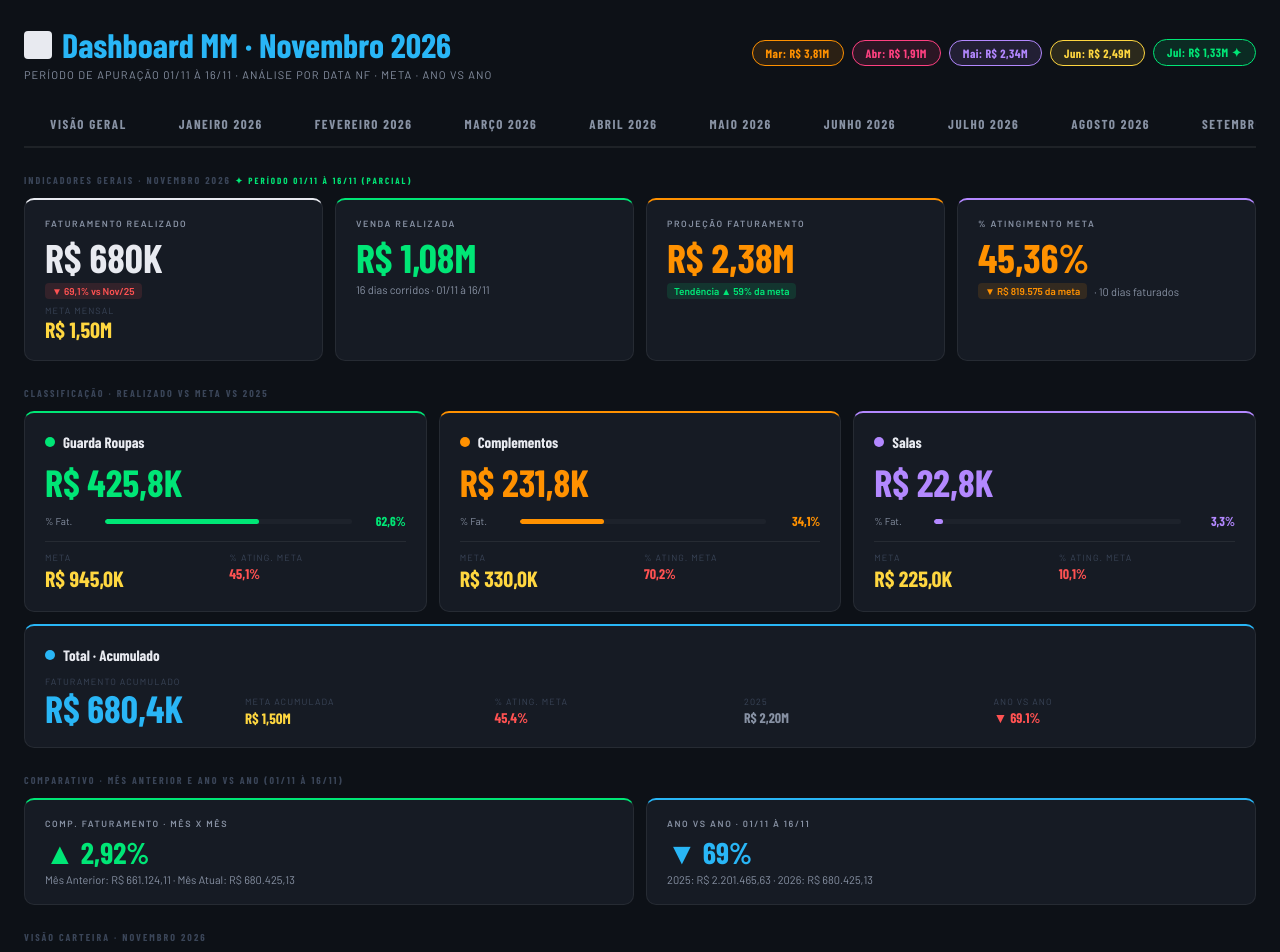
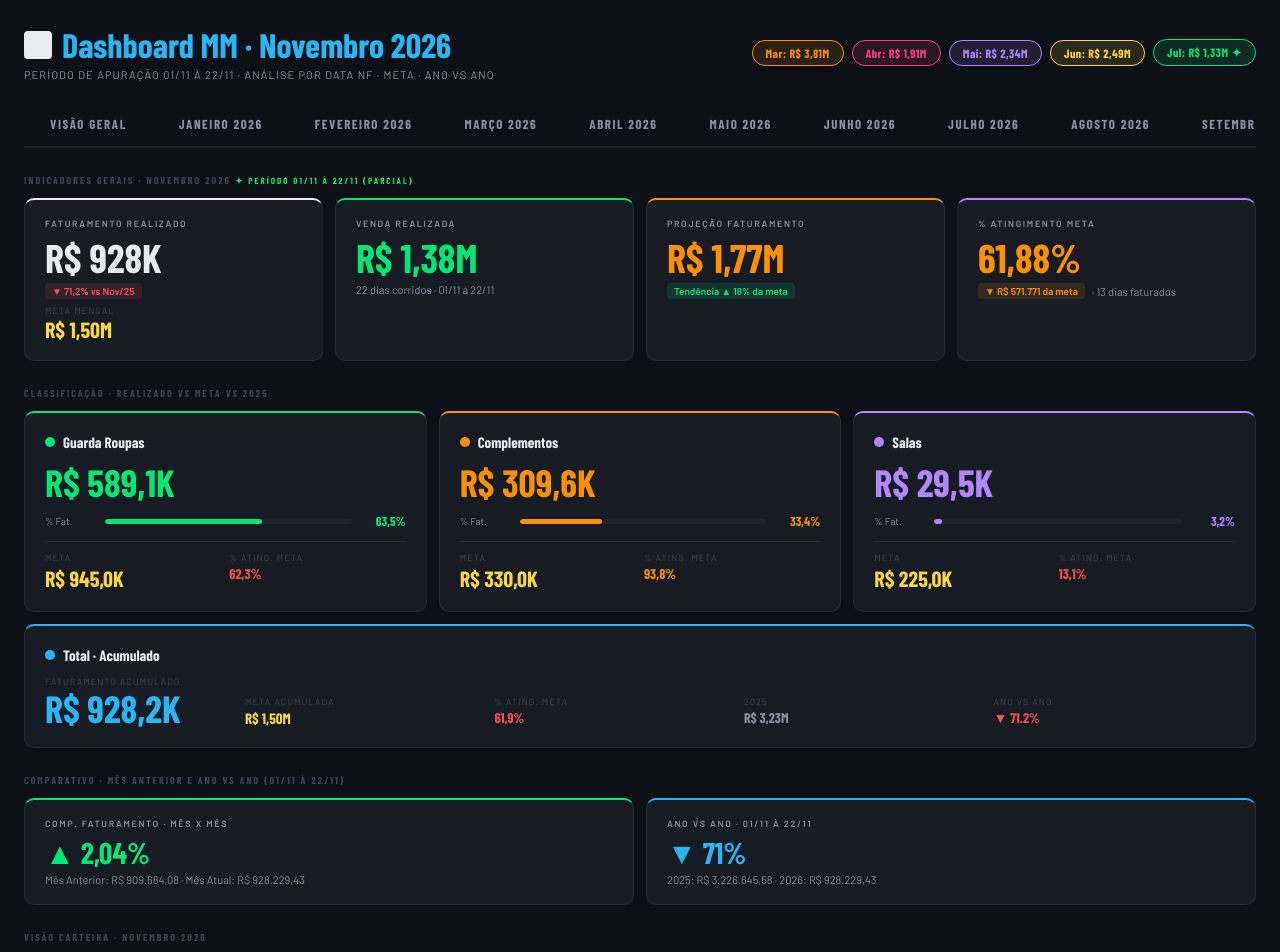
Before and after one commit to easyhouseloja/painelgestao, a plain HTML site: page vendas_1P.html in a window 1280 px wide. Shown: the top 952 px of the page. Drawn offline with nearby package versions, Linux system fonts and the light colour scheme; a web font is replaced by a local one.

Commit message:
Add files via upload

```diff
--- a/vendas_1P.html
+++ b/vendas_1P.html
@@ -3,7 +3,7 @@
 <head>
 <meta charset="UTF-8">
 <meta name="viewport" content="width=device-width, initial-scale=1.0">
-<title>Dashboard MM · Novembro 2026 (01/11 a 16/11)</title>
+<title>Dashboard MM · Novembro 2026 (01/11 a 22/11)</title>
 <link href="https://fonts.googleapis.com/css2?family=Barlow+Condensed:wght@400;600;700;800&family=Barlow:wght@400;500;600&display=swap" rel="stylesheet">
 <script src="https://cdnjs.cloudflare.com/ajax/libs/Chart.js/4.4.1/chart.umd.js"></script>
 <style>
@@ -112,7 +112,7 @@ table.dt tbody tr:hover{background:#ffffff04}
 <div class="topbar">
   <div class="topbar-left">
     <h1><span class="icon-sq"></span>Dashboard MM · Novembro 2026</h1>
-    <div class="period">Período de Apuração 01/11 à 16/11 · Análise por Data NF · Meta · Ano vs Ano</div>
+    <div class="period">Período de Apuração 01/11 à 22/11 · Análise por Data NF · Meta · Ano vs Ano</div>
   </div>
   <div class="topbar-right">
     <span class="tb tb-orange">Mar: R$ 3,81M</span>
@@ -412,25 +412,25 @@ table.dt tbody tr:hover{background:#ffffff04}
 
 <!-- NOVEMBRO -->
 <div class="month-page active" id="pg11">
-  <div class="section-lbl">Indicadores Gerais · Novembro 2026 <span style="color:var(--green);font-size:9px">✦ Período 01/11 à 16/11 (parcial)</span></div>
+  <div class="section-lbl">Indicadores Gerais · Novembro 2026 <span style="color:var(--green);font-size:9px">✦ Período 01/11 à 22/11 (parcial)</span></div>
   <div class="kpi-grid">
-    <div class="kpi-card"><div class="kpi-lbl">Faturamento Realizado</div><div class="kpi-val">R$ 680K</div><div class="kpi-sub"><span class="badge-sm bg-red">▼ 69,1% vs Nov/25</span></div><div style="margin-top:6px;font-size:9px;letter-spacing:.12em;text-transform:uppercase;color:var(--txt3)">Meta Mensal</div><div style="font-family:var(--fd);font-size:22px;font-weight:800;color:var(--yellow)">R$ 1,50M</div></div>
-    <div class="kpi-card"><div class="kpi-lbl">Venda Realizada</div><div class="kpi-val">R$ 1,08M</div><div class="kpi-sub">16 dias corridos · 01/11 à 16/11</div></div>
-    <div class="kpi-card"><div class="kpi-lbl">Projeção Faturamento</div><div class="kpi-val" style="color:var(--orange)">R$ 2,38M</div><div class="kpi-sub"><span class="badge-sm bg-green">Tendência ▲ 59% da meta</span></div></div>
-    <div class="kpi-card"><div class="kpi-lbl">% Atingimento Meta</div><div class="kpi-val" style="color:var(--orange)">45,36%</div><div class="kpi-sub"><span class="badge-sm bg-orange">▼ R$ 819.575 da meta</span> · 10 dias faturados</div></div>
+    <div class="kpi-card"><div class="kpi-lbl">Faturamento Realizado</div><div class="kpi-val">R$ 928K</div><div class="kpi-sub"><span class="badge-sm bg-red">▼ 71,2% vs Nov/25</span></div><div style="margin-top:6px;font-size:9px;letter-spacing:.12em;text-transform:uppercase;color:var(--txt3)">Meta Mensal</div><div style="font-family:var(--fd);font-size:22px;font-weight:800;color:var(--yellow)">R$ 1,50M</div></div>
+    <div class="kpi-card"><div class="kpi-lbl">Venda Realizada</div><div class="kpi-val">R$ 1,38M</div><div class="kpi-sub">22 dias corridos · 01/11 à 22/11</div></div>
+    <div class="kpi-card"><div class="kpi-lbl">Projeção Faturamento</div><div class="kpi-val" style="color:var(--orange)">R$ 1,77M</div><div class="kpi-sub"><span class="badge-sm bg-green">Tendência ▲ 18% da meta</span></div></div>
+    <div class="kpi-card"><div class="kpi-lbl">% Atingimento Meta</div><div class="kpi-val" style="color:var(--orange)">61,88%</div><div class="kpi-sub"><span class="badge-sm bg-orange">▼ R$ 571.771 da meta</span> · 13 dias faturados</div></div>
   </div>
   <div class="section-lbl">Classificação · Realizado vs Meta vs 2025</div>
   <div class="class-grid" id="clNov"></div>
-  <div class="section-lbl">Comparativo · Mês Anterior e Ano vs Ano (01/11 à 16/11)</div>
+  <div class="section-lbl">Comparativo · Mês Anterior e Ano vs Ano (01/11 à 22/11)</div>
   <div class="kpi-grid" style="grid-template-columns:repeat(2,1fr)">
-    <div class="kpi-card" style="border-top-color:var(--green)"><div class="kpi-lbl">Comp. Faturamento · Mês x Mês</div><div class="kpi-val" style="color:var(--green);font-size:30px">▲ 2,92%</div><div class="kpi-sub">Mês Anterior: R$ 661.124,11 · Mês Atual: R$ 680.425,13</div></div>
-    <div class="kpi-card" style="border-top-color:var(--blue)"><div class="kpi-lbl">Ano vs Ano · 01/11 à 16/11</div><div class="kpi-val" style="color:var(--blue);font-size:30px">▼ 69%</div><div class="kpi-sub">2025: R$ 2.201.465,63 · 2026: R$ 680.425,13</div></div>
+    <div class="kpi-card" style="border-top-color:var(--green)"><div class="kpi-lbl">Comp. Faturamento · Mês x Mês</div><div class="kpi-val" style="color:var(--green);font-size:30px">▲ 2,04%</div><div class="kpi-sub">Mês Anterior: R$ 909.684,08 · Mês Atual: R$ 928.229,43</div></div>
+    <div class="kpi-card" style="border-top-color:var(--blue)"><div class="kpi-lbl">Ano vs Ano · 01/11 à 22/11</div><div class="kpi-val" style="color:var(--blue);font-size:30px">▼ 71%</div><div class="kpi-sub">2025: R$ 3.226.645,58 · 2026: R$ 928.229,43</div></div>
   </div>
   <div class="section-lbl">Visão Carteira · Novembro 2026</div>
   <div id="carteiraNov" style="display:grid;grid-template-columns:1fr 1fr;gap:12px"></div>
   <div class="section-lbl">Evolução Diária</div>
   <div class="chart-row-2">
-    <div class="chart-card"><div class="chart-title">Faturamento por Dia · Novembro</div><div class="chart-sub">Valor líquido por data da NF · 01/11 à 16/11 (parcial)</div><div style="position:relative;height:260px"><canvas id="cDNov"></canvas></div></div>
+    <div class="chart-card"><div class="chart-title">Faturamento por Dia · Novembro</div><div class="chart-sub">Valor líquido por data da NF · 01/11 à 22/11 (parcial)</div><div style="position:relative;height:260px"><canvas id="cDNov"></canvas></div></div>
     <div class="chart-card" style="border-top-color:var(--green)"><div class="chart-title">Mix por Classificação</div><div class="chart-sub">Distribuição do faturamento</div><div style="position:relative;height:220px"><canvas id="cMNov"></canvas></div><div class="chart-legend" id="lgNov"></div></div>
   </div>
   <div class="section-lbl">Detalhe Diário · Novembro</div>
@@ -499,13 +499,13 @@ const D={
     daily:[{d:1,f:40399.47,q:0},{d:2,f:43225.20,q:0},{d:5,f:88270.68,q:0},{d:6,f:68415.06,q:0},{d:7,f:52723.45,q:0},{d:8,f:63587.14,q:0},{d:9,f:86006.98,q:0},{d:13,f:30785.80,q:0},{d:14,f:27133.63,q:0},{d:15,f:145630.17,q:0},{d:16,f:14946.53,q:0},{d:19,f:61302.15,q:0},{d:20,f:65740.92,q:0},{d:21,f:56899.77,q:0},{d:22,f:64617.13,q:0},{d:23,f:69365.98,q:0},{d:26,f:94195.45,q:0},{d:27,f:57938.25,q:0},{d:28,f:77254.15,q:0},{d:29,f:53638.12,q:0},{d:30,f:64653.30,q:0}],
     top10:[],
     carteira:{semReserva:{peso:1385.59,valor:10096.97},comReserva:{peso:40257.89,valor:279648.84}}},
-  nov:{total:680425.13,meta_total:1500000.00,qtde:0,nfs:0,peso:0,total25:2201465.63,total25_parcial:2201465.63,
-    venda_total:1083296.25,
-    parcial:true,proj_total:2381487.96,proj_cls:{gr:1490397.58,comp:811356.59,sala:79733.78},
-    cls:{gr:{fat:425827.88,venda:720738.80,meta:945000.00,fat25:0,qtde:0,peso:0},comp:{fat:231816.17,venda:320199.15,meta:330000.00,fat25:0,qtde:0,peso:0},sala:{fat:22781.08,venda:42358.30,meta:225000.00,fat25:0,qtde:0,peso:0}},
-    daily:[{d:3,f:75116.18,q:0},{d:4,f:68460.03,q:0},{d:5,f:55671.68,q:0},{d:6,f:69950.58,q:0},{d:9,f:77180.17,q:0},{d:10,f:62530.66,q:0},{d:11,f:70646.31,q:0},{d:12,f:49680.98,q:0},{d:13,f:61015.34,q:0},{d:16,f:90173.20,q:0}],
+  nov:{total:928229.43,meta_total:1500000.00,qtde:0,nfs:0,peso:0,total25:3226645.58,total25_parcial:3226645.58,
+    venda_total:1377737.39,
+    parcial:true,proj_total:1772074.37,proj_cls:{gr:1124652.48,comp:591024.76,sala:56397.12},
+    cls:{gr:{fat:589103.68,venda:910461.14,meta:945000.00,fat25:0,qtde:0,peso:0},comp:{fat:309584.40,venda:414238.87,meta:330000.00,fat25:0,qtde:0,peso:0},sala:{fat:29541.35,venda:53037.38,meta:225000.00,fat25:0,qtde:0,peso:0}},
+    daily:[{d:3,f:75116.18,q:0},{d:4,f:68460.03,q:0},{d:5,f:55671.68,q:0},{d:6,f:69950.58,q:0},{d:9,f:77180.17,q:0},{d:10,f:62530.66,q:0},{d:11,f:70646.31,q:0},{d:12,f:49680.98,q:0},{d:13,f:61015.34,q:0},{d:16,f:90173.20,q:0},{d:17,f:61683.45,q:0},{d:18,f:143977.15,q:0},{d:19,f:42143.70,q:0}],
     top10:[],
-    carteira:{semReserva:{peso:55256.71,valor:373226.28},comReserva:{peso:21748.38,valor:144573.38}}}
+    carteira:{semReserva:{peso:30114.12,valor:205389.75},comReserva:{peso:20534.74,valor:136453.74}}}
 };
 const SCORE={
   meses:['Agosto','Setembro','Outubro'],
```
